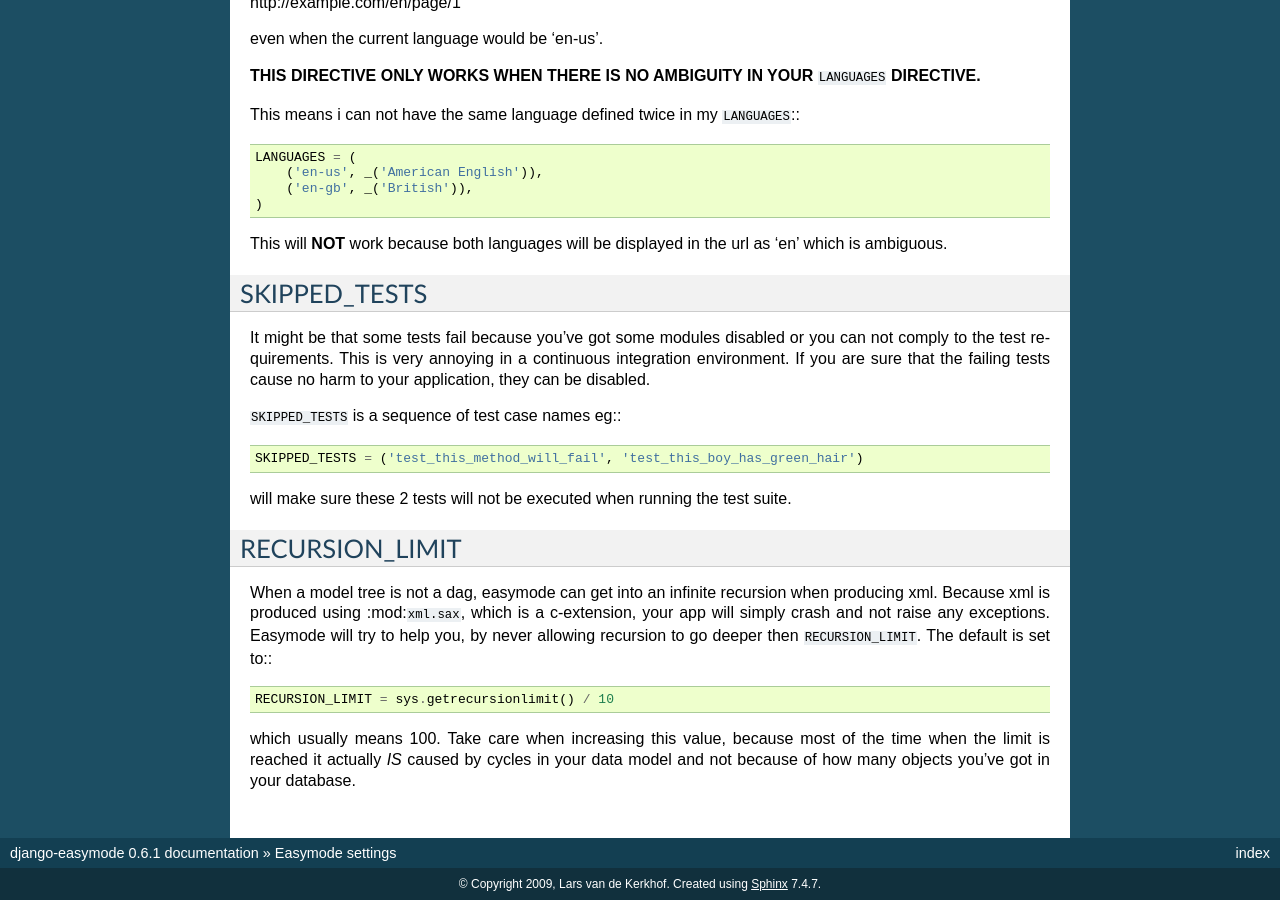
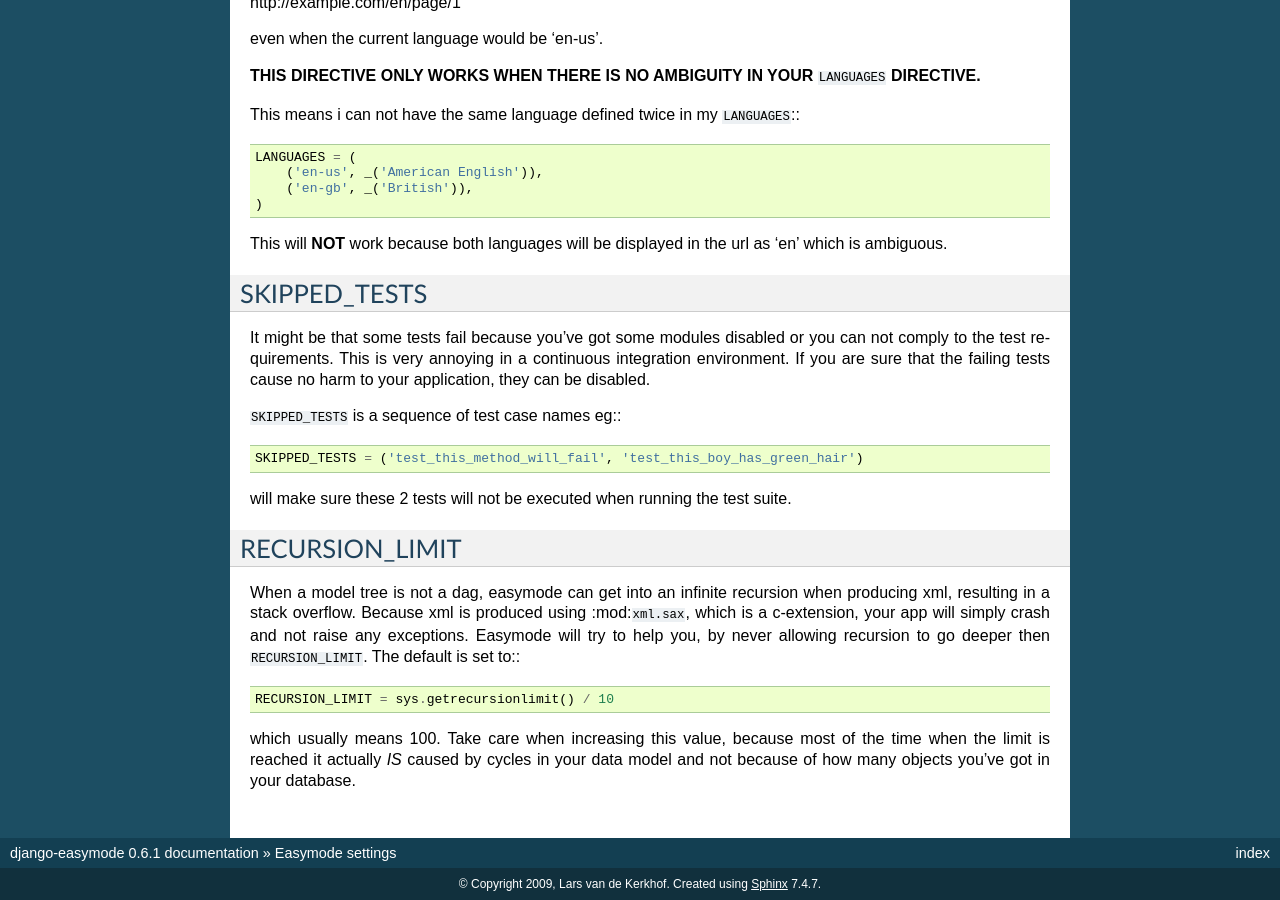
Before and after one commit to specialunderwear/django-easymode, a Sphinx documentation site: the page built from docs/settings.md, in a window 1280 px wide and 900 px high, scrolled down 3707 px. Built offline with Sphinx 7.4.7, drawn with Linux system fonts in a browser that asks for light colours.

Commit message:
Point out infinite recursion causes stack overflow

```diff
--- a/docs/settings.md
+++ b/docs/settings.md
@@ -243,9 +243,10 @@ RECURSION_LIMIT
 ---------------
 
 When a model tree is not a dag, easymode can get into an infinite recursion when producing
-xml. Because xml is produced using :mod:`xml.sax`, which is a c-extension, your app will
-simply crash and not raise any exceptions. Easymode will try to help you, by never allowing
-recursion to go deeper then ``RECURSION_LIMIT``. The default is set to::
+xml, resulting in a stack overflow. Because xml is produced using :mod:`xml.sax`, which is
+a c-extension, your app will simply crash and not raise any exceptions. Easymode will try
+to help you, by never allowing recursion to go deeper then ``RECURSION_LIMIT``. The default
+is set to::
 
     RECURSION_LIMIT = sys.getrecursionlimit() / 10
 
```
